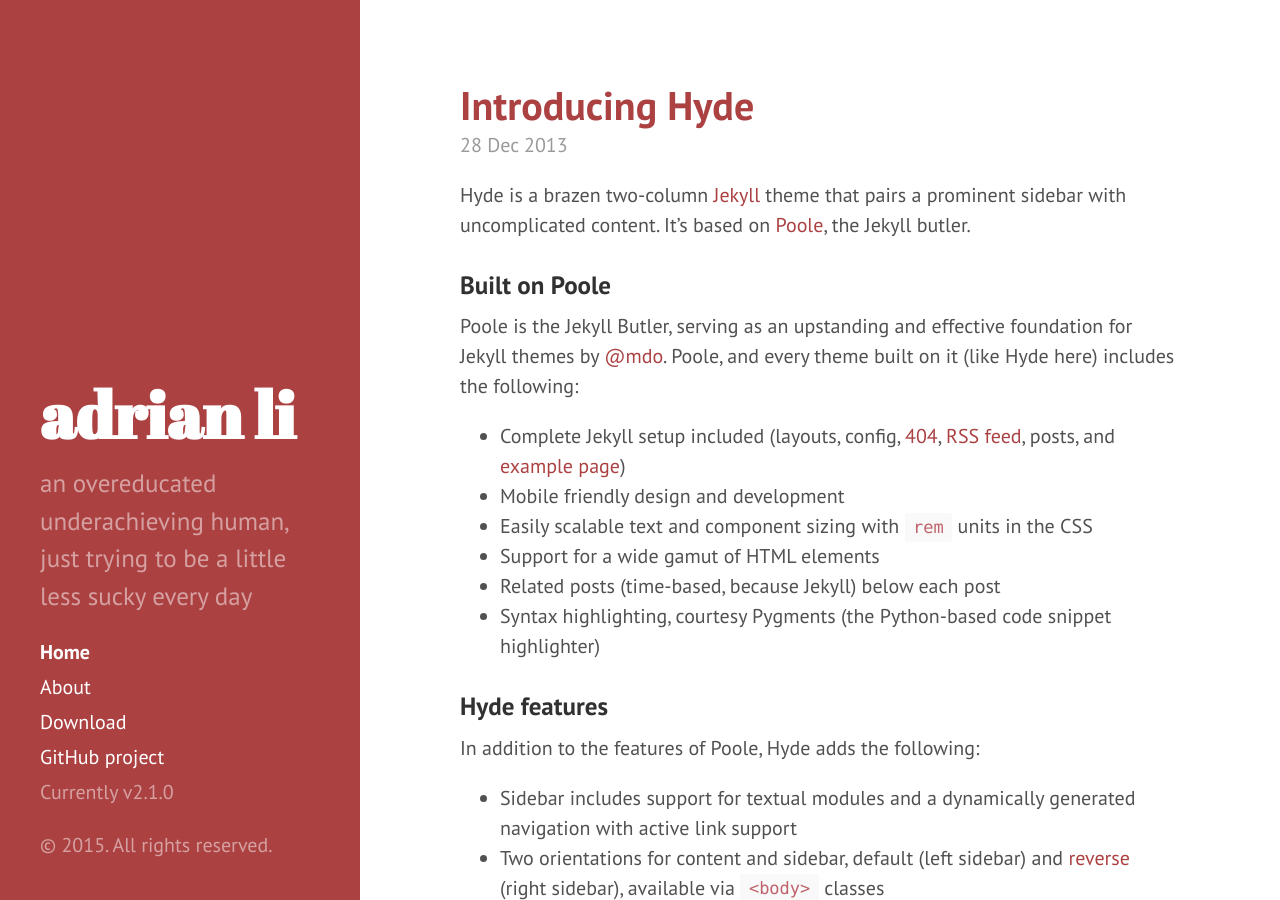
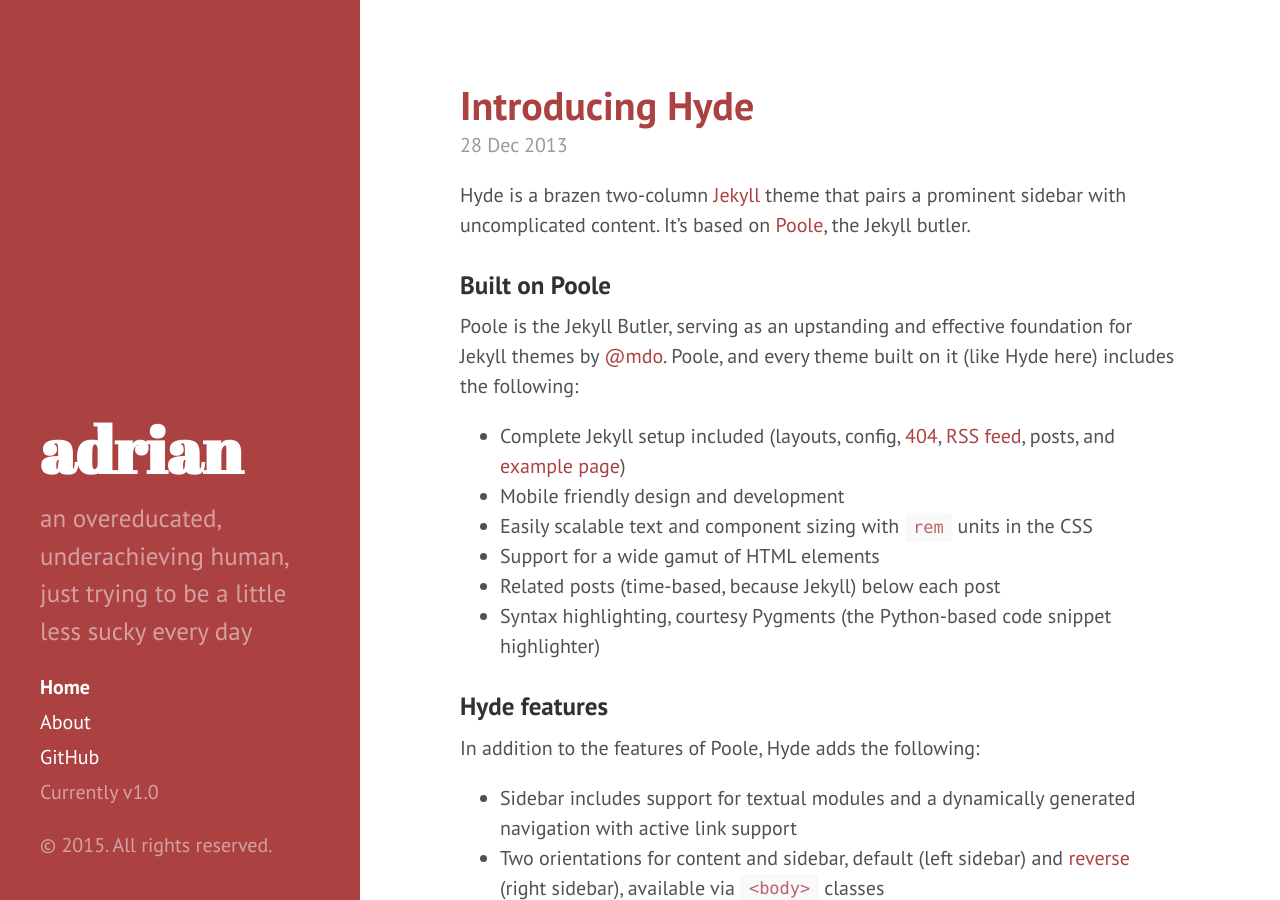
Before and after one commit to adrianmc/adrianmc.github.io, a Jekyll site: the page built from index.html, in a window 1280 px wide and 900 px high. Built offline with Jekyll 4.4.1, drawn with Linux system fonts in a browser that asks for light colours; Markdown is read by kramdown in place of the engine named in the settings; the list of posts is cut into pages by our own code.

Commit message:
updated content

```diff
--- a/_config.yml
+++ b/_config.yml
@@ -7,9 +7,9 @@ permalink:        pretty
 relative_permalinks: true
 
 # Setup
-title:            adrian li
+title:            adrian
 tagline:          'a seeker of shortcuts'
-description:      'an overeducated underachieving human, just trying to be a little less sucky every day'
+description:      'an overeducated, underachieving human, just trying to be a little less sucky every day'
 url:              http://adrianmcli.com
 baseurl:          /
 
@@ -20,7 +20,7 @@ author:
 paginate:         5
 
 # Custom vars
-version:          2.1.0
+version:          1.0
 
 github:
-  repo:           https://github.com/poole/hyde
+  repo:           https://github.com/adrianmc
--- a/_includes/sidebar.html
+++ b/_includes/sidebar.html
@@ -26,8 +26,7 @@
         {% endif %}
       {% endfor %}
 
-      <a class="sidebar-nav-item" href="{{ site.github.repo }}/archive/v{{ site.version }}.zip">Download</a>
-      <a class="sidebar-nav-item" href="{{ site.github.repo }}">GitHub project</a>
+      <a class="sidebar-nav-item" href="{{ site.github.repo }}">GitHub</a>
       <span class="sidebar-nav-item">Currently v{{ site.version }}</span>
     </nav>
 
```
Also changed, not shown: 7 other files.
